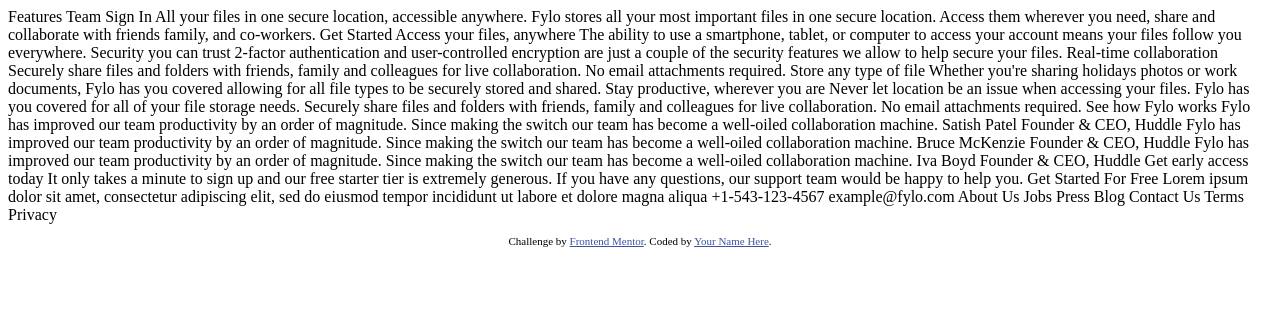
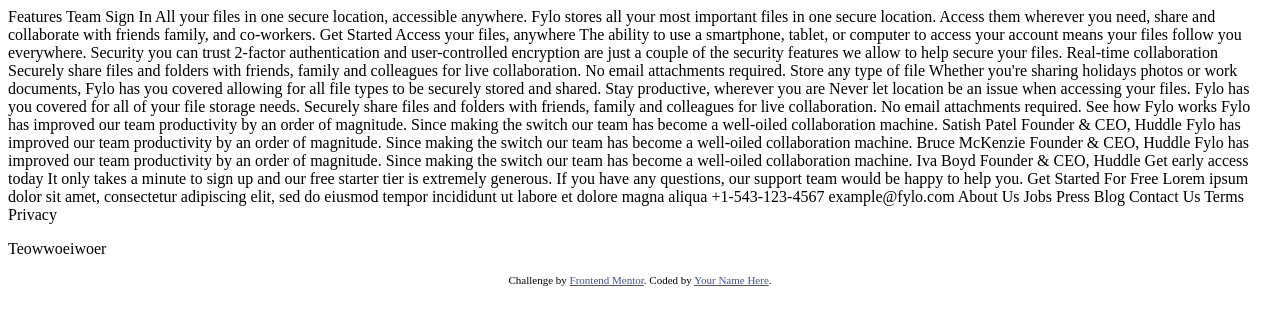
Before and after one commit to jen67/Flyo-landing-pg, a plain HTML site: page fylo-dark-theme-landing-page-master/index.html in a window 1280 px wide. Drawn offline with Linux system fonts and the light colour scheme.

Commit message:
added a paragraph

```diff
--- a/fylo-dark-theme-landing-page-master/index.html
+++ b/fylo-dark-theme-landing-page-master/index.html
@@ -95,7 +95,7 @@
   Contact Us
   Terms
   Privacy
-
+<p>Teowwoeiwoer</p>
   <footer>
     <p class="attribution">
       Challenge by <a href="https://www.frontendmentor.io?ref=challenge" target="_blank">Frontend Mentor</a>.
```
